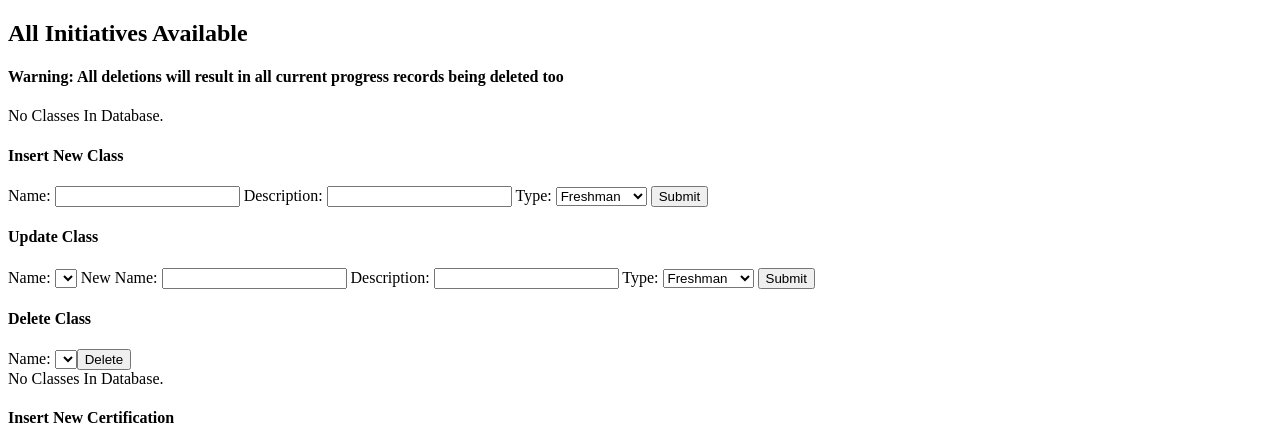
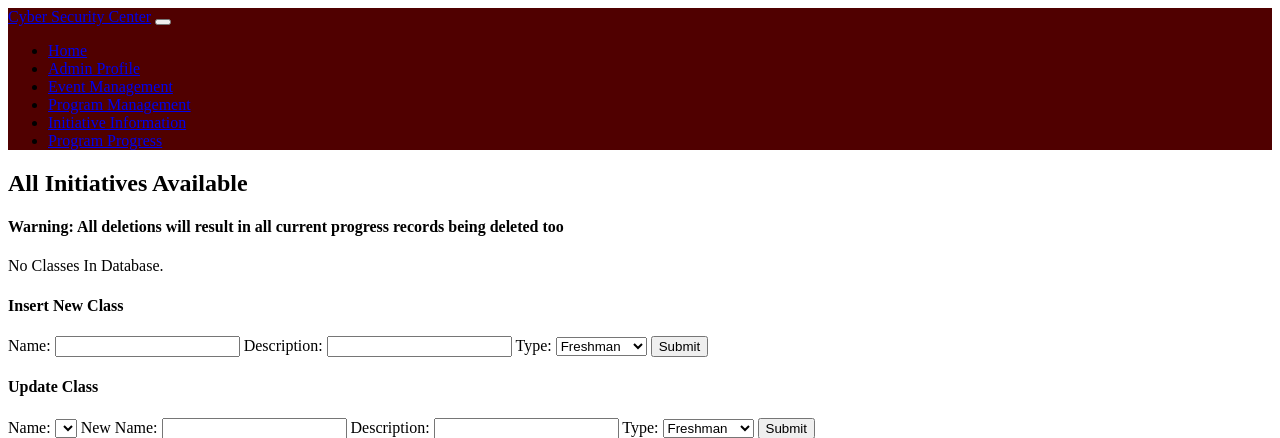
Before and after one commit to davidkenelm/CSCE310, a PHP site: page /CSCE310/admin_program_information.php in a window 1280 px wide. Shown: the top 438 px of the page. Run offline with PHP 8.4, Linux system fonts and the light colour scheme; a user stored in the database is signed in; data that the repository does not hold is empty.

Commit message:
added navbar and UIN session info

```diff
--- a/admin_program_information.php
+++ b/admin_program_information.php
@@ -11,6 +11,9 @@ include 'config.php';
   <title>Progress Record Information</title>
 </head>
 <body>
+<?php
+    include 'navbar.php';
+    ?>
   <h2>All Initiatives Available</h2>
   <h4> Warning: All deletions will result in all current progress records being deleted too</h4>
   <?php
--- a/admin_program_progress.php
+++ b/admin_program_progress.php
@@ -39,7 +39,9 @@ include 'config.php';
     <link href="https://cdn.jsdelivr.net/npm/bootstrap@5.2.3/dist/css/bootstrap.min.css" rel="stylesheet" integrity="sha384-rbsA2VBKQhggwzxH7pPCaAqO46MgnOM80zW1RWuH61DGLwZJEdK2Kadq2F9CUG65" crossorigin="anonymous">
 </head>
 <body>
-
+<?php
+    include 'navbar.php';
+    ?>
   <h2>Enter Student ID</h2>
   <form action="<?php echo htmlspecialchars($_SERVER["PHP_SELF"]); ?>" method="POST">
         <label for="studentID">Student ID:</label>
--- a/applications-student.php
+++ b/applications-student.php
@@ -1,7 +1,7 @@
 <?php
 // Include the configuration file to establish the database mysql
 include 'config.php';
-
+session_start();
 
 if ($_SERVER["REQUEST_METHOD"] == "POST" && isset($_POST['applicationPNum']) && isset($_POST['applicationUncommon']) && isset($_POST['applicationCommon']) && isset($_POST['applicationPurpose'])) {
 
--- a/config.php
+++ b/config.php
@@ -4,8 +4,8 @@ session_start();
 
 $db_host = "localhost";
 $db_user = "root";
-$db_pass = "Nikhilc02!";
-$db_name = "310_schema";
+$db_pass = "cool1234";
+$db_name = "310_db";
 
 $mysql = new mysqli($db_host, $db_user, $db_pass, $db_name);
 $mysql->set_charset("utf8");
--- a/navbar.php
+++ b/navbar.php
@@ -25,7 +25,7 @@
                     <a class="nav-link text-light" href="./programs-admin.php">Program Management</a>
                 </li>
                 <li class="nav-item">
-                    <a class="nav-link text-light" href="./admin_program_information.php">Program Information</a>
+                    <a class="nav-link text-light" href="./admin_program_information.php">Initiative Information</a>
                 </li>
                 <li class="nav-item">
                     <a class="nav-link text-light" href="./admin_program_progress.php">Program Progress</a>
@@ -39,7 +39,10 @@
                     <a class="nav-link text-light" href="./document_student.php">Documents</a>
                 </li>
                 <li class="nav-item">
-                    <a class="nav-link text-light" href="./student_program_information.php">Program Information</a>
+                    <a class="nav-link text-light" href="./applications-student.php">Application Information</a>
+                </li>
+                <li class="nav-item">
+                    <a class="nav-link text-light" href="./student_program_information.php">Initiative Information</a>
                 </li>
                 <li class="nav-item">
                     <a class="nav-link text-light" href="./student_program_progress.php">Program Progress</a>
--- a/programs-admin.php
+++ b/programs-admin.php
@@ -1,7 +1,7 @@
 <?php
 // Include the configuration file to establish the database mysql
 include 'config.php';
-
+session_start();
 
 if ($_SERVER["REQUEST_METHOD"] == "POST" && isset($_POST['programName']) && isset($_POST['programDescription'])) {
 
--- a/student_program_information.php
+++ b/student_program_information.php
@@ -11,6 +11,9 @@ include 'config.php';
   <title>Progress Record Information</title>
 </head>
 <body>
+<?php
+    include 'navbar.php';
+    ?>
   <h2>All Initiatives Available</h2>
   <?php
     $sql = "SELECT * FROM classes";
--- a/student_program_progress.php
+++ b/student_program_progress.php
@@ -49,6 +49,9 @@ include 'config.php';
     <link href="https://cdn.jsdelivr.net/npm/bootstrap@5.2.3/dist/css/bootstrap.min.css" rel="stylesheet" integrity="sha384-rbsA2VBKQhggwzxH7pPCaAqO46MgnOM80zW1RWuH61DGLwZJEdK2Kadq2F9CUG65" crossorigin="anonymous">
 </head>
 <body>
+<?php
+    include 'navbar.php';
+    ?>
 <div class="popup" id="popup">
         <span class="close-btn" onclick="togglePopup()">X</span>
         <div id="popupContent">
```
